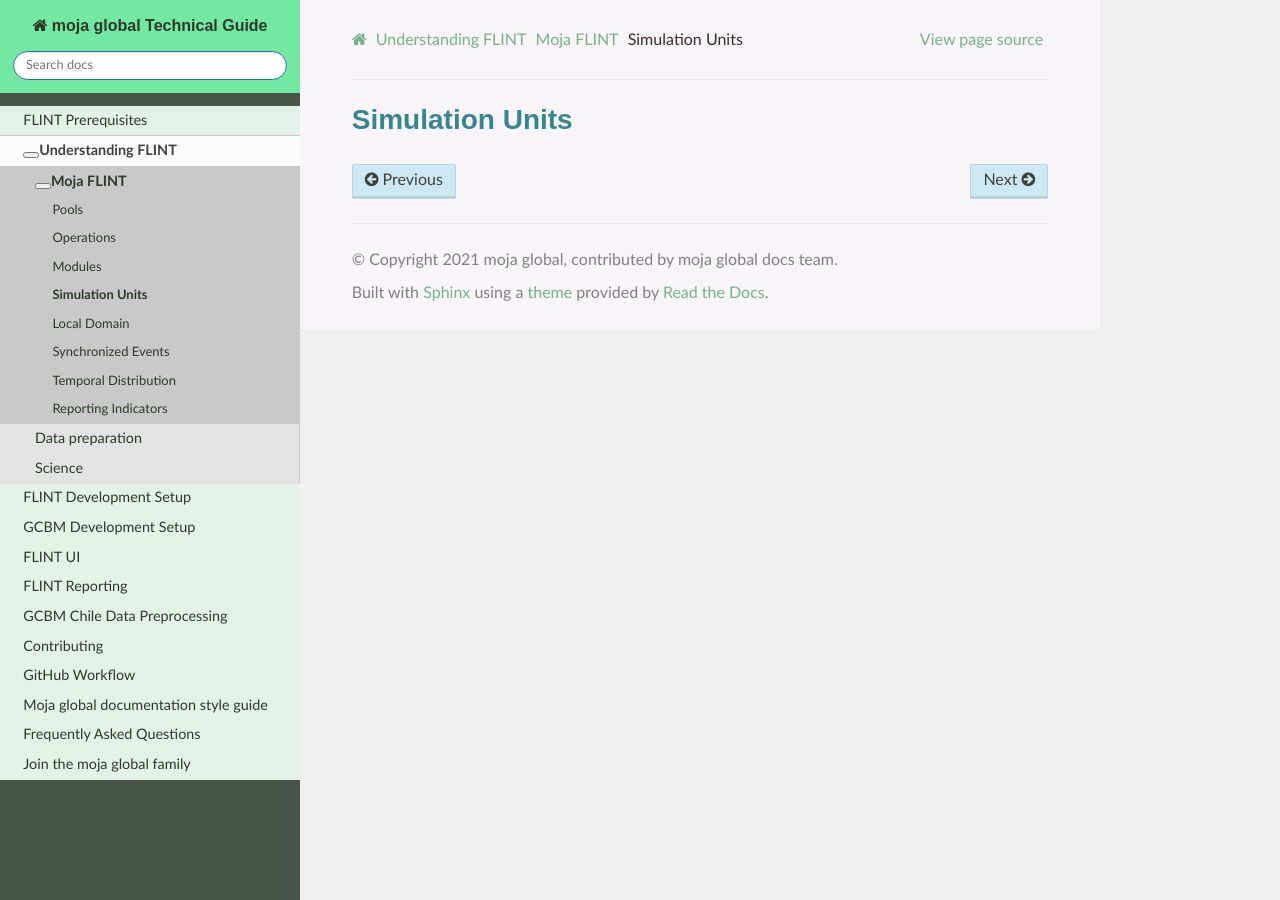
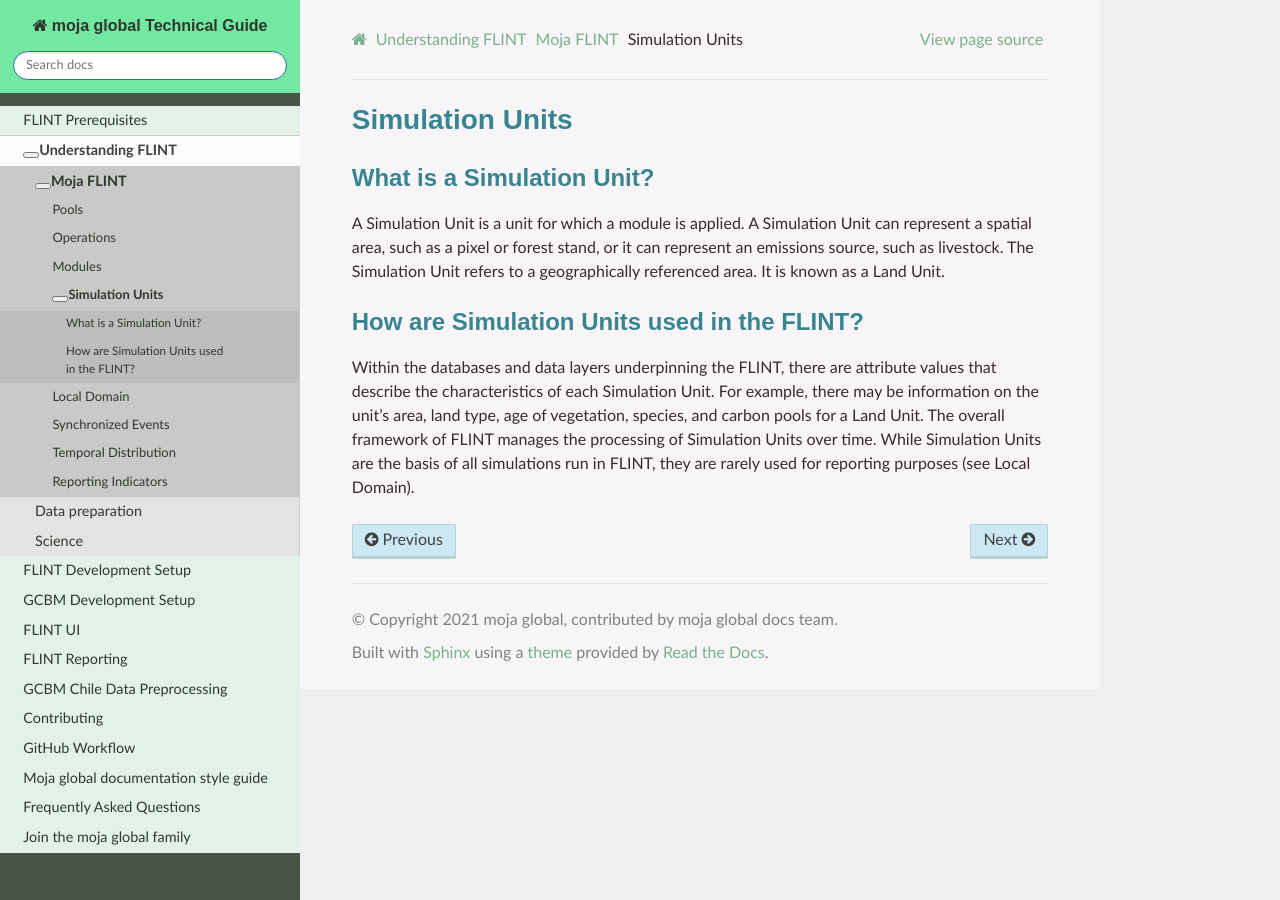
Before and after one commit to moja-global/moja_global_docs, a Sphinx documentation site: the page built from docs/Understanding-FLINT/moja-flint/simulation_units.rst, in a window 1280 px wide. Built offline with Sphinx 7.4.7 and the Read the Docs theme 2.0.0, drawn with Linux system fonts in a browser that asks for light colours.

Commit message:
DOCS: Add docs for simulation units
Signed-off-by: HarshCasper <erbeusgriffincasper@gmail.com>

```diff
--- a/docs/Understanding-FLINT/moja-flint/simulation_units.rst
+++ b/docs/Understanding-FLINT/moja-flint/simulation_units.rst
@@ -1,2 +1,23 @@
 Simulation Units
 ======================
+
+What is a Simulation Unit?
+--------------------------
+
+A Simulation Unit is a unit for which a module is applied. A Simulation
+Unit can represent a spatial area, such as a pixel or forest stand, or
+it can represent an emissions source, such as livestock. The Simulation
+Unit refers to a geographically referenced area. It is known as a Land
+Unit.
+
+How are Simulation Units used in the FLINT?
+-------------------------------------------
+
+Within the databases and data layers underpinning the FLINT, there are
+attribute values that describe the characteristics of each Simulation
+Unit. For example, there may be information on the unit’s area, land
+type, age of vegetation, species, and carbon pools for a Land Unit. The
+overall framework of FLINT manages the processing of Simulation Units
+over time. While Simulation Units are the basis of all simulations run
+in FLINT, they are rarely used for reporting purposes (see Local
+Domain).
```
